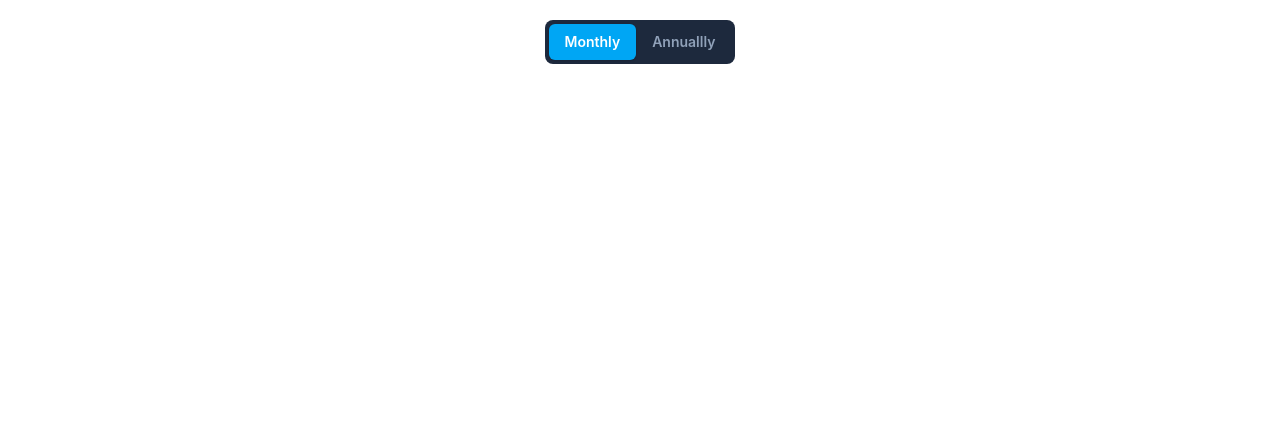
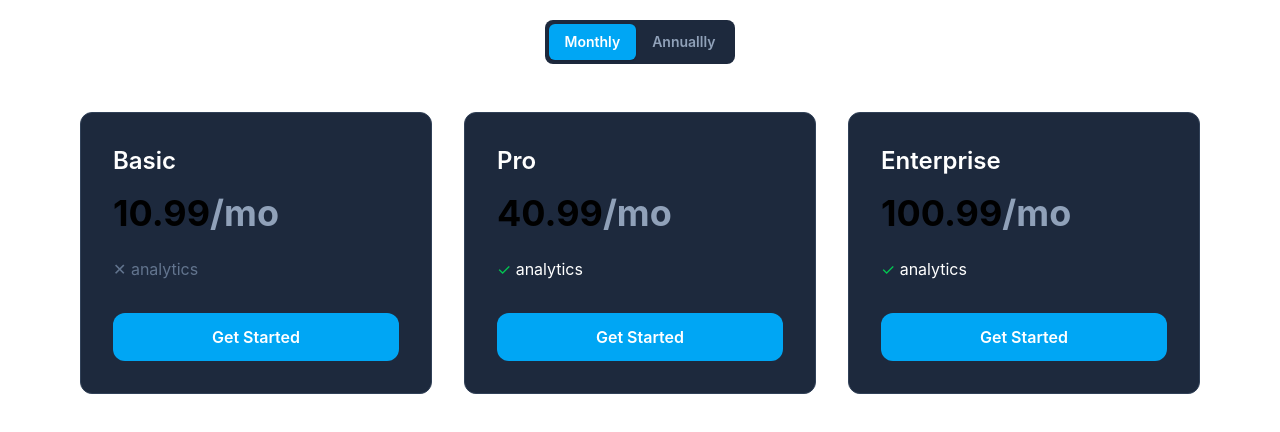
Before and after one commit to nastlyxy/saas-pricing-page, a React (Vite) app: page / in a window 1280 px wide. Shown: the top 432 px of the page. Built offline with nearby package versions, Linux system fonts and the light colour scheme.

Commit message:
feat: add pricing cards on page

```diff
--- a/src/App.tsx
+++ b/src/App.tsx
@@ -1,5 +1,7 @@
 import BillingToggle from "./components/BillingToggle"
 import type { BillingCycle } from "./types"
+import PricingCard from "./components/PricingCard";
+import { plans } from "./data/plans";
 import { useState } from "react"
 
 function App() {
@@ -8,6 +10,11 @@ function App() {
   return (
     <>
       <BillingToggle cycle={cycle} onChange={setCycle}/>
+      <div className="grid grid-cols-1 md:grid-cols-3 gap-8 w-full max-w-6xl mx-auto mt-12 px-4">
+        {plans.map(plan => (
+          <PricingCard key={plan.title} cycle={cycle} plan={plan}/>
+        ))}
+      </div>
    </>
   )
 }
```
